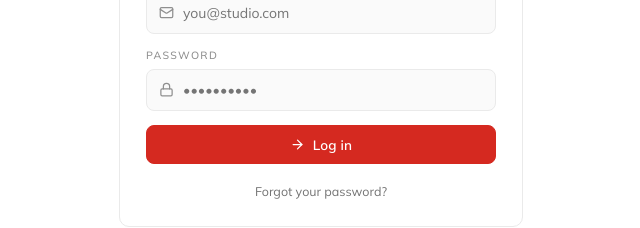
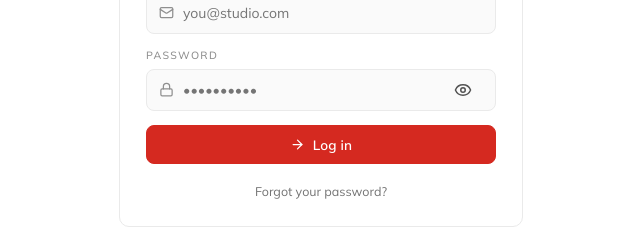
Before and after one commit to geecorellc/VIDXIR-2026, a Next.js app: page /login in a window 1280 px wide. Shown: the part 393-621 px from the top of the page, without its empty margins (319-959 px from the left). Built offline with nearby package versions, Linux system fonts and the light colour scheme.

Commit message:
Add show and hide controls to every password field

```diff
--- a/src/components/ui/Field.tsx
+++ b/src/components/ui/Field.tsx
@@ -12,9 +12,12 @@
 import type { ComponentType, InputHTMLAttributes, ReactNode } from "react";
 import { useId } from "react";
 import { color, font, radius } from "@/lib/design/tokens";
+import { PasswordInput } from "./PasswordInput";
 
-export interface FieldProps
-  extends Omit<InputHTMLAttributes<HTMLInputElement>, "style" | "id"> {
+export interface FieldProps extends Omit<
+  InputHTMLAttributes<HTMLInputElement>,
+  "style" | "id"
+> {
   label: string;
   /** A lucide icon component, e.g. Mail. */
   icon?: ComponentType<{ size?: number; color?: string }>;
@@ -33,6 +36,8 @@ export function Field({
 }: FieldProps) {
   const id = useId();
   const describedBy = error ? `${id}-error` : hint ? `${id}-hint` : undefined;
+  const Input = inputProps.type === "password" ? PasswordInput : "input";
+  const { type, ...attributes } = inputProps;
 
   return (
     <div style={{ display: "flex", flexDirection: "column", gap: 7 }}>
@@ -62,8 +67,9 @@ export function Field({
         }}
       >
         {Icon && <Icon size={15} color={color.textFaint} />}
-        <input
-          {...inputProps}
+        <Input
+          {...attributes}
+          {...(type === "password" ? {} : { type })}
           id={id}
           aria-invalid={error ? true : undefined}
           aria-describedby={describedBy}
@@ -90,7 +96,10 @@ export function Field({
           {error}
         </span>
       ) : hint ? (
-        <span id={`${id}-hint`} style={{ fontSize: 12, color: color.textFaint }}>
+        <span
+          id={`${id}-hint`}
+          style={{ fontSize: 12, color: color.textFaint }}
+        >
           {hint}
         </span>
       ) : null}
@@ -161,11 +170,18 @@ export function TextAreaField({
         }}
       />
       {error ? (
-        <span id={`${id}-error`} role="alert" style={{ fontSize: 12, color: color.rose }}>
+        <span
+          id={`${id}-error`}
+          role="alert"
+          style={{ fontSize: 12, color: color.rose }}
+        >
           {error}
         </span>
       ) : hint ? (
-        <span id={`${id}-hint`} style={{ fontSize: 12, color: color.textFaint }}>
+        <span
+          id={`${id}-hint`}
+          style={{ fontSize: 12, color: color.textFaint }}
+        >
           {hint}
         </span>
       ) : null}
@@ -234,11 +250,18 @@ export function SelectField({
         ))}
       </select>
       {error ? (
-        <span id={`${id}-error`} role="alert" style={{ fontSize: 12, color: color.rose }}>
+        <span
+          id={`${id}-error`}
+          role="alert"
+          style={{ fontSize: 12, color: color.rose }}
+        >
           {error}
         </span>
       ) : hint ? (
-        <span id={`${id}-hint`} style={{ fontSize: 12, color: color.textFaint }}>
+        <span
+          id={`${id}-hint`}
+          style={{ fontSize: 12, color: color.textFaint }}
+        >
           {hint}
         </span>
       ) : null}
--- /dev/null
+++ b/src/components/ui/PasswordInput.tsx
@@ -0,0 +1,64 @@
+"use client";
+
+import { useId, useState, type InputHTMLAttributes } from "react";
+import { Eye, EyeOff } from "lucide-react";
+import { color } from "@/lib/design/tokens";
+
+/** A password input with an independent, accessible visibility control. */
+export function PasswordInput({
+  id: providedId,
+  style,
+  ...props
+}: Omit<InputHTMLAttributes<HTMLInputElement>, "type">) {
+  const generatedId = useId();
+  const id = providedId ?? generatedId;
+  const [visible, setVisible] = useState(false);
+  const Icon = visible ? EyeOff : Eye;
+
+  return (
+    <span
+      style={{
+        position: "relative",
+        display: "flex",
+        flex: 1,
+        minWidth: 0,
+        width: "100%",
+      }}
+    >
+      <input
+        {...props}
+        id={id}
+        type={visible ? "text" : "password"}
+        style={{ ...style, width: "100%", paddingRight: 44 }}
+      />
+      <button
+        type="button"
+        aria-label={visible ? "Hide password" : "Show password"}
+        aria-controls={id}
+        aria-pressed={visible}
+        disabled={props.disabled}
+        onMouseDown={(event) => event.preventDefault()}
+        onClick={() => setVisible((value) => !value)}
+        style={{
+          position: "absolute",
+          right: 2,
+          top: "50%",
+          transform: "translateY(-50%)",
+          display: "inline-flex",
+          alignItems: "center",
+          justifyContent: "center",
+          width: 36,
+          height: 36,
+          padding: 0,
+          border: "none",
+          borderRadius: 5,
+          background: "transparent",
+          color: color.textMuted,
+          cursor: props.disabled ? "default" : "pointer",
+        }}
+      >
+        <Icon size={18} aria-hidden="true" />
+      </button>
+    </span>
+  );
+}
```
Also changed, not shown: src/components/admin/PasswordDialog.tsx (+4 -6 lines), src/components/admin/UsersPanel.tsx (+4 -6 lines).
